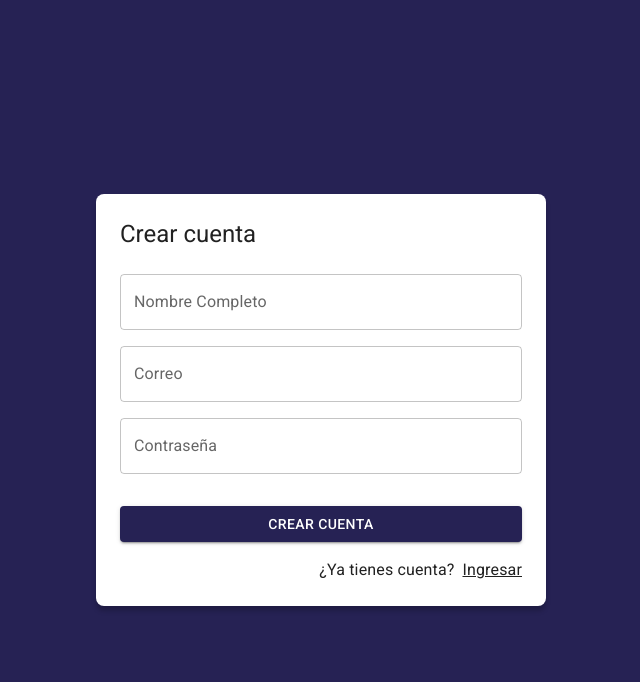
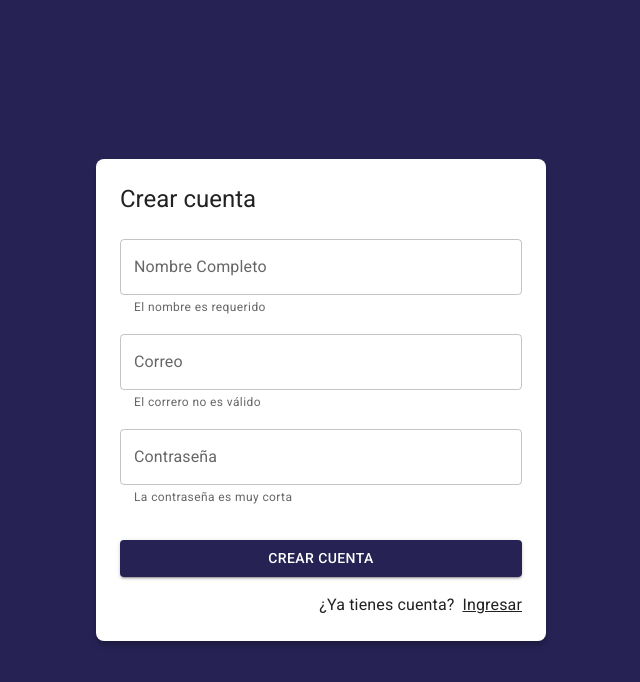
Before and after one commit to tonatiujsanchez/journal, a React (Vite) app: page /auth/register in a window 1280 px wide. Shown: the top 682 px of the page, without its empty margins (319-959 px from the left). Built offline with nearby package versions, Linux system fonts and the light colour scheme.

Commit message:
Registro de usuarios en Firebase implementado

```diff
--- a/src/auth/pages/LoginPage.jsx
+++ b/src/auth/pages/LoginPage.jsx
@@ -20,7 +20,7 @@ export const LoginPage = () => {
         password: '123456'
     })
 
-    const isAuthenticating = useMemo( ()=> status === authStatus.checking )
+    const isAuthenticating = useMemo( ()=> status === authStatus.checking, [status] )
 
     const dispatch = useDispatch()
 
--- a/src/auth/pages/RegisterPage.jsx
+++ b/src/auth/pages/RegisterPage.jsx
@@ -1,31 +1,53 @@
+import { useMemo, useState } from 'react'
+
 import { Link as RouterLink } from 'react-router-dom'
-import { Button, Grid, Link, TextField, Typography } from "@mui/material"
+import { useDispatch, useSelector } from 'react-redux'
 
 import { useForm } from '../../hooks'
 
+import { Alert, Button, Grid, Link, TextField, Typography } from "@mui/material"
 import { AuthLayout } from '../layout/AuthLayout'
+import { startUserWithEmailAndPassword, authStatus } from '../../store/auth'
 
 
 const formData = {
+    email: '',
+    password: '',
     displayName: '',
-    email: '',
-    password: ''
+}
+
+const formValidations = {
+    email: [(value)=> value.includes('@'), 'El correro no es válido'],
+    password: [(value)=> value.length >= 6, 'La contraseña es muy corta'],
+    displayName: [(value)=> value.length >= 1, 'El nombre es requerido'],
 }
 
 export const RegisterPage = () => {
 
-    const { displayName, email, password, onInputChange, formState } = useForm(formData)
+    const dispatch = useDispatch()
+    const [formSubmitted, setFormSubmitted] = useState(false)
+
+    const { status, errorMessage } = useSelector( state => state.auth )
+
+    const isAuthenticating = useMemo( ()=> status === authStatus.checking, [ status ] )
+
+    const {
+        formState, displayName, email, password, onInputChange,
+        isFormValid, displayNameValid, emailValid, passwordValid
+    } = useForm(formData, formValidations)
+
 
     const onSubmit = (ev) => {
         ev.preventDefault()
 
-        if([displayName.trim(), email.trim(), password.trim()].includes('')) {
+        setFormSubmitted(true)
 
+        if(!isFormValid){
             return
         }
 
+        dispatch( startUserWithEmailAndPassword( formState ) )
 
-        console.log(formState);
     }
 
     return (
@@ -41,6 +63,8 @@ export const RegisterPage = () => {
                             name="displayName"
                             value={ displayName }
                             onChange={ onInputChange }
+                            error={ !!displayNameValid && formSubmitted }
+                            helperText={ displayNameValid }
                         />
                     </Grid>
                     <Grid item xs={12} sx={{ mt: 2 }}>
@@ -52,6 +76,8 @@ export const RegisterPage = () => {
                             name="email"
                             value={ email }
                             onChange={ onInputChange }
+                            error={ !!emailValid && formSubmitted }
+                            helperText={ emailValid }
                         />
                     </Grid>
                     <Grid item xs={12} sx={{ mt: 2 }}>
@@ -63,18 +89,28 @@ export const RegisterPage = () => {
                             name="password"
                             value={ password }
                             onChange={ onInputChange }
+                            error={ !!passwordValid && formSubmitted }
+                            helperText={ passwordValid }
                         />
                     </Grid>
 
                     <Grid container spacing={2} sx={{ mb: 2, mt: 2 }}>
+                        {
+                            !!errorMessage &&
+                            <Grid item xs={12}>
+                                <Alert severity="error">
+                                    { errorMessage }
+                                </Alert>
+                            </Grid>
+                        }
+
                         <Grid item xs={12}>
-                            <Button type="submit" variant="contained" fullWidth>
+                            <Button disabled={ isAuthenticating } type="submit" variant="contained" fullWidth>
                                 Crear cuenta
                             </Button>
                         </Grid>
                     </Grid>
                 </Grid>
-
 
                 <Grid container direction="row" justifyContent="end">
                     <Typography sx={{ mr: 1 }}>¿Ya tienes cuenta?</Typography>
@@ -83,6 +119,7 @@ export const RegisterPage = () => {
                     </Link>
                 </Grid>
 
+
             </form>
 
         </AuthLayout>
--- a/src/firebase/providers.js
+++ b/src/firebase/providers.js
@@ -1,4 +1,4 @@
-import { GoogleAuthProvider, signInWithPopup } from "firebase/auth";
+import { GoogleAuthProvider, createUserWithEmailAndPassword, signInWithPopup, updateProfile } from "firebase/auth";
 import { FirebaseAuth } from "./config";
 
 
@@ -14,7 +14,7 @@ export const singInWithGoogle = async () => {
 
         return {
             ok: true,
-            // USer info
+            // User info
             displayName,
             email,
             photoURL,
@@ -29,3 +29,35 @@ export const singInWithGoogle = async () => {
         }
     }
 }
+
+export const registerUserWithEmailAndPassword = async({ email, password, displayName }) => {
+
+
+    try {
+
+        const resp = await createUserWithEmailAndPassword( FirebaseAuth, email, password )
+        const { uid, photoURL } = resp.user
+
+        await updateProfile( FirebaseAuth.currentUser, { displayName } )
+
+
+        return {
+            ok: true,
+            // User info
+            displayName,
+            email,
+            photoURL,
+            uid
+        }
+
+    } catch (error) {
+
+        const errorCode = error.code
+        const errorMessage = error.message
+        return {
+            ok: false,
+            errorMessage,
+        }
+    }
+
+}
--- a/src/hooks/useForm.jsx
+++ b/src/hooks/useForm.jsx
@@ -1,25 +1,56 @@
-import { useState } from 'react';
+import { useEffect, useMemo, useState } from 'react'
 
-export const useForm = ( initialForm = {} ) => {
+export const useForm = ( initialForm = {}, formValidations = {} ) => {
 
-    const [ formState, setFormState ] = useState( initialForm );
+    const [ formState, setFormState ] = useState( initialForm )
+    const [formValidation, setFormValidation] = useState({})
+
+    useEffect(()=>{
+        createValidators()
+    },[ formState ])
 
     const onInputChange = ({ target }) => {
-        const { name, value } = target;
+        const { name, value } = target
         setFormState({
             ...formState,
             [ name ]: value
         });
     }
 
+
     const onResetForm = () => {
-        setFormState( initialForm );
+        setFormState( initialForm )
     }
+
+
+    const isFormValid = useMemo(()=>{
+
+        for (const formValue of Object.keys( formValidation )) {
+            if( formValidation[ formValue ] !== null ) return false
+        }
+        return true
+    },[formValidation])
+
+
+    const createValidators = () => {
+        const formCheckedValues = {}
+
+        for (const formField of Object.keys( formValidations )) {
+            const [ fn, errorMessage] = formValidations[formField]
+
+            formCheckedValues[`${ formField }Valid`] = fn( formState[formField] ) ? null : errorMessage
+        }
+        setFormValidation( formCheckedValues )
+    }
+
 
     return {
         ...formState,
         formState,
         onInputChange,
         onResetForm,
+
+        ...formValidation,
+        isFormValid
     }
 }
--- a/src/store/auth/thunks.js
+++ b/src/store/auth/thunks.js
@@ -1,4 +1,4 @@
-import { singInWithGoogle } from "../../firebase/providers"
+import { registerUserWithEmailAndPassword, singInWithGoogle } from "../../firebase/providers"
 import { checkingCredentials, login, logout } from "./authSlice"
 
 
@@ -22,10 +22,29 @@ export const startGoogleSignIn = () => {
         const result = await singInWithGoogle()
 
         if( !result.ok ){
-            dispatch( logout( result.errorMessage ) )
+            dispatch( logout({ errorMessage: result.errorMessage }) )
             return
         }
 
         dispatch( login( result ) )
     }
 }
+
+export const startUserWithEmailAndPassword = ({ email, password, displayName }) => {
+
+    return async( dispatch ) => {
+
+        dispatch( checkingCredentials() )
+        const result = await registerUserWithEmailAndPassword({ email, password, displayName })
+
+        if( !result.ok ){
+            dispatch( logout({ errorMessage: result.errorMessage }) )
+            return
+        }
+
+        dispatch( login( result ) )
+    }
+
+
+
+}
```
